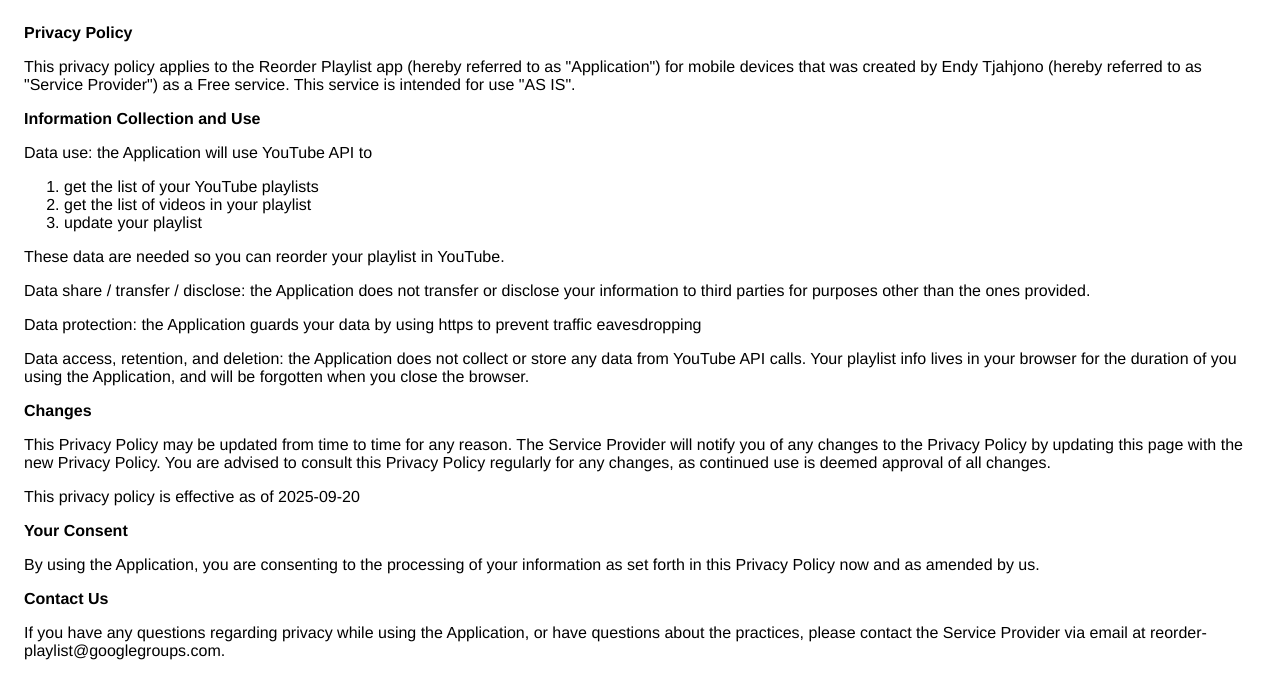
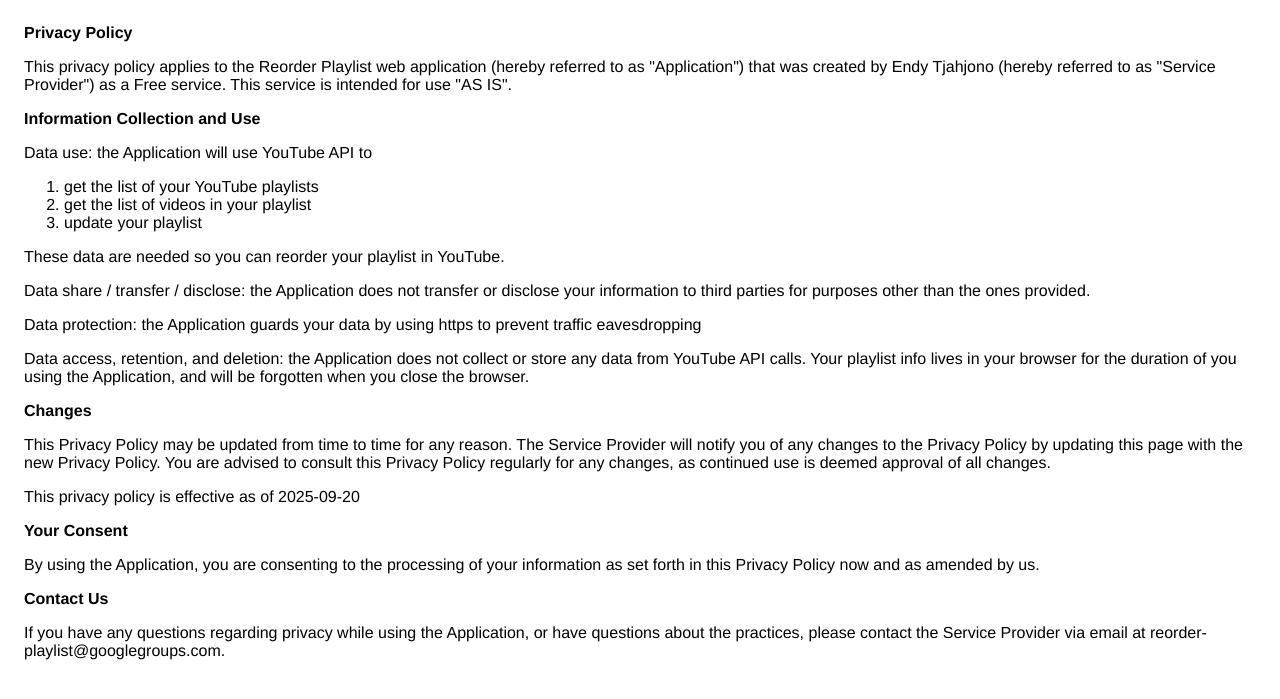
Before and after one commit to ndc/ndc.github.io, a Jekyll site: the page apps/reorderplaylist/privacypolicy.html, which Jekyll copies as it is, in a window 1280 px wide. Shown: the top 699 px of the page. Built offline with Jekyll 4.4.1, drawn with Linux system fonts in a browser that asks for light colours.

Commit message:
Redirect reorderyoutubeplaylist

```diff
--- a/apps/reorderplaylist/privacypolicy.html
+++ b/apps/reorderplaylist/privacypolicy.html
@@ -1,5 +1,6 @@
 <!doctype html>
 <html>
+
 <head>
     <meta charset="utf-8" />
     <meta name="viewport" content="width=device-width" />
@@ -15,9 +16,9 @@
 <body>
     <strong>Privacy Policy</strong>
     <p>
-            This privacy policy applies to the Reorder Playlist app (hereby referred to as
-            "Application") for mobile devices that was created by Endy Tjahjono (hereby referred to
-            as "Service Provider") as a Free service. This service is intended for use "AS IS".
+        This privacy policy applies to the Reorder Playlist web application (hereby referred to as "Application") that
+        was created by Endy Tjahjono (hereby referred to as "Service Provider") as a Free service. This service is
+        intended for use "AS IS".
     </p>
     <strong>Information Collection and Use</strong>
     <p>Data use: the Application will use YouTube API to</p>
@@ -56,7 +57,9 @@
     <strong>Contact Us</strong>
     <p>
         If you have any questions regarding privacy while using the Application, or have
-            questions about the practices, please contact the Service Provider via email at reorder-playlist@googlegroups.com.
+        questions about the practices, please contact the Service Provider via email at
+        reorder-playlist@googlegroups.com.
     </p>
 </body>
+
 </html>
```
Also changed, not shown: apps/reorderyoutubeplaylist/index.html (added, +16 -0 lines). Lines whose indentation alone changed are shown as unchanged.
